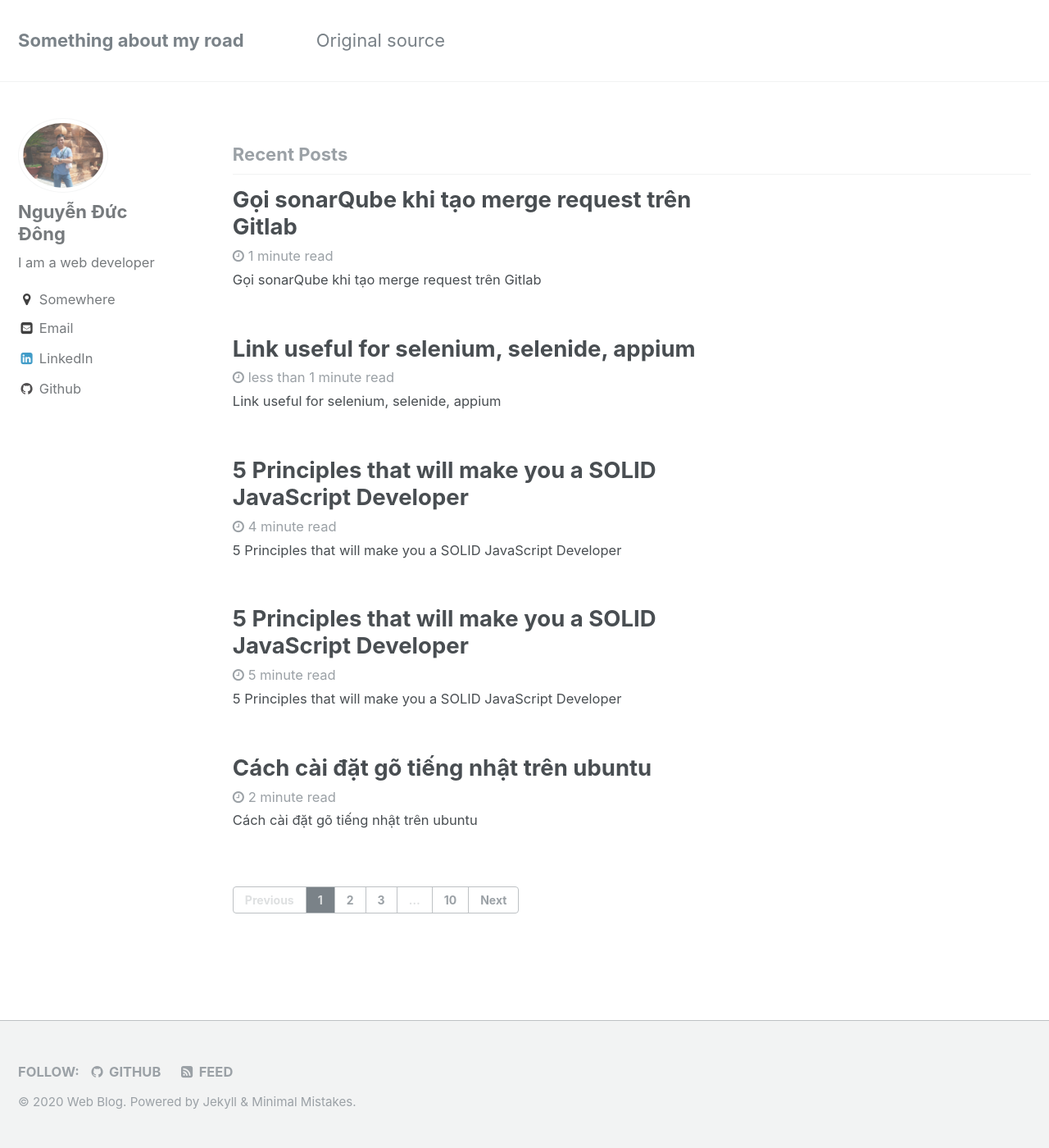
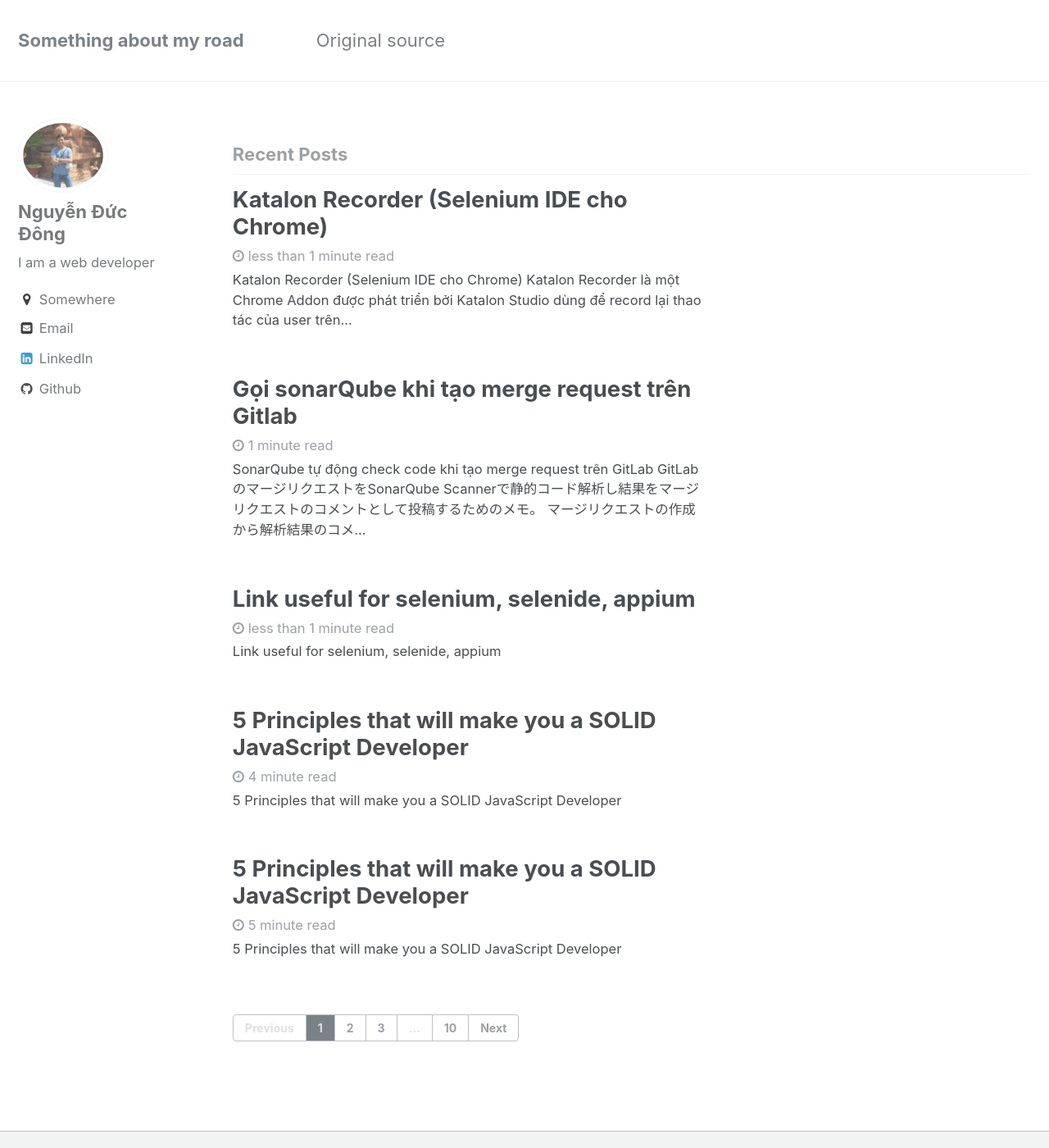
Before and after one commit to ducdongmg/ducdongmg.github.io, a Jekyll site: the page built from index.html, in a window 1280 px wide and 1400 px high. Shown: the whole window at 82% size. Built offline with Jekyll 4.4.1, drawn with Linux system fonts in a browser that asks for light colours; the list of posts is cut into pages by our own code.

Commit message:
selenium cho chrome

```diff
--- a/_posts/2018-09-28-gitlab-merge-request-call-sonaqube.md
+++ b/_posts/2018-09-28-gitlab-merge-request-call-sonaqube.md
@@ -1,15 +1,14 @@
 ---
 layout: single
 title:  "Gọi sonarQube khi tạo merge request trên Gitlab"
-desc: "Gọi sonarQube khi tạo merge request trên Gitlab"
-excerpt: "Gọi sonarQube khi tạo merge request trên Gitlab"
-keywords: "selenium, selenide, appium"
-categories: [selenium]
-tag: [selenium]
+desc: "SonarQube tự động check code khi tạo merge request trên GitLab"
+keywords: "SonarQube, gitlab, automatic"
+categories: [automatic]
+tag: [automatic]
 ---
 
 
-GitLabマージリクエストをSonarQubeで自動レビュー
+SonarQube tự động check code khi tạo merge request trên GitLab
 ===============================
 
 GitLabのマージリクエストをSonarQube Scannerで静的コード解析し結果をマージリクエストのコメントとして投稿するためのメモ。
--- /dev/null
+++ b/_posts/2018-09-28-selenium-for-chrome.md
@@ -0,0 +1,14 @@
+---
+layout: single
+title:  "Katalon Recorder (Selenium IDE cho Chrome)"
+desc: "Katalon Recorder là một Chrome Addon được phát triển bởi [Katalon Studio](https://www.katalon.com/) dùng để record lại thao tác của user trên Chrome"
+keywords: "SonarQube, gitlab, automatic"
+categories: [automatic]
+tag: [automatic]
+---
+
+Katalon Recorder (Selenium IDE cho Chrome)
+
+Katalon Recorder là một Chrome Addon được phát triển bởi [Katalon Studio](https://www.katalon.com/) dùng để record lại thao tác của user trên Chrome
+
+Download addon tại [đây](https://chrome.google.com/webstore/detail/katalon-recorder-selenium/ljdobmomdgdljniojadhoplhkpialdid)
```
